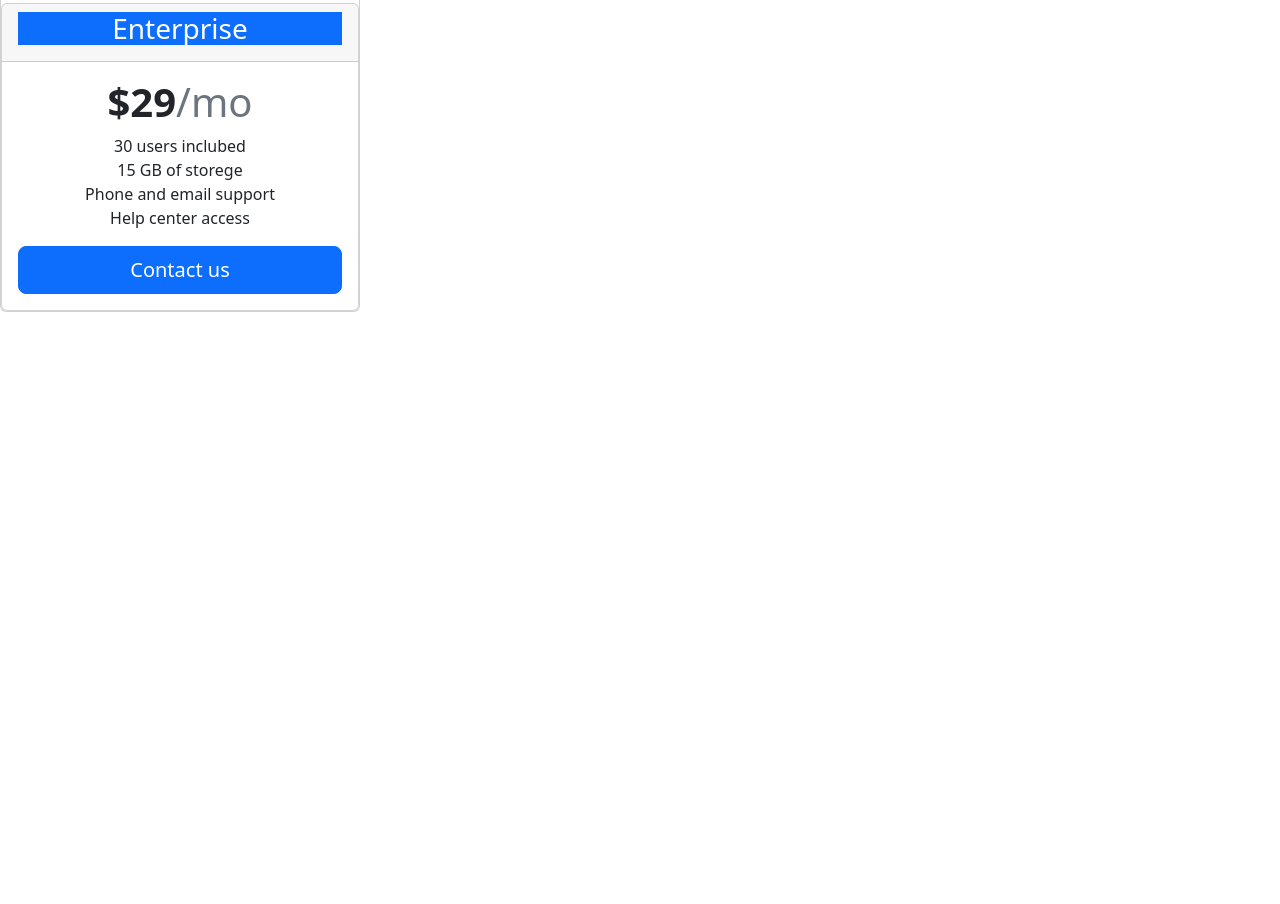
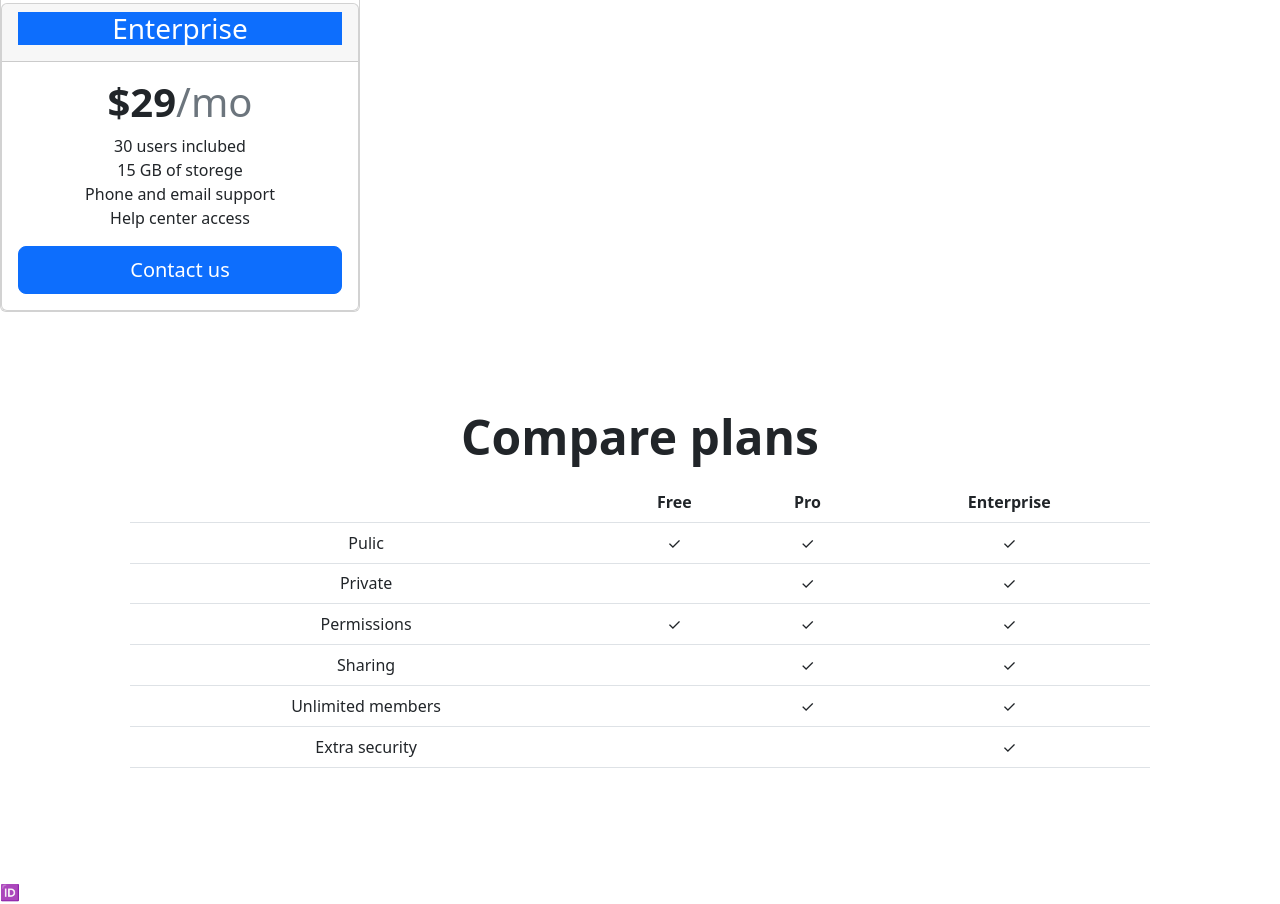
Before and after one commit to anhdiu/baitapvenha-cv, a plain HTML site: page index.html in a window 1280 px wide. Shown: the part 947-1851 px from the top of the page. Before the commit the page ends 1259 px from the top, so only its background shows below. Drawn offline with nearby package versions, Linux system fonts and the light colour scheme.

Commit message:
Add files via upload

```diff
--- a/index.html
+++ b/index.html
@@ -11,12 +11,14 @@
     <script src="https://cdn.jsdelivr.net/npm/bootstrap@5.2.1/dist/js/bootstrap.bundle.min.js"></script>
     <link href="https://cdnjs.cloudflare.com/ajax/libs/font-awesome/6.2.0/css/all.min.css" rel="stylesheet">
 </head>
+
 <body>
     <div class="container my-5 p-5 text-center">
         <h1 class="display-5 fw-bold">Pricing</h1>
-        <p class="fs-5 fw-light mt-2">Quikly build an effective pricing table for your potential customer with this Boostrap example. it's built with default Boostrap components and Utilities  with little customization.</p>
+        <p class="fs-5 fw-light mt-2">Quikly build an effective pricing table for your potential customer with this
+            Boostrap example. it's built with default Boostrap components and Utilities with little customization.</p>
     </div>
-        <div class="card" style="max-width: 360px">
+    <div class="card" style="max-width: 360px">
         <div class="card-header">
             <div class="h3 text-center">Free</div>
         </div>
@@ -35,10 +37,11 @@
         </div>
     </div>
 
+
     <div class="card" style="max-width: 360px">
         <div class="card-header">
             <div class="h3 text-center ">Pro</div>
-    </div>
+        </div>
         <div class="card-body">
             <h1 class=" text-center">
                 <strong>$15</strong><span class="text-secondary">/mo</span>
@@ -50,8 +53,8 @@
             <div class="mt-3">
                 <button class="btn btn-outline-primary btn-lg w-100 text-bg-primary">Get started</button>
             </div>
-    </div>
-    <div class="card" style="max-width: 360px">
+        </div>
+        <div class="card" style="max-width: 360px">
             <div class="card-header">
                 <div class="h3 text-center text-bg-primary">Enterprise</div>
             </div>
@@ -71,6 +74,66 @@
 
 
         </div>
+    </div>
+    <div class="container my-5 p-5 text-center">
+        <h1 class="display-5 fw-bold">Compare plans</h1>
+        <div class="container mt-3">
+            <table class="table">
+                <thead>
+                    <tr>
+                        <th></th>
+                        <th>Free</th>
+                        <th>Pro</th>
+                        <th>Enterprise</th>
 
+                    </tr>
+                </thead>
+                <tbody>
+                    <tr>
+                        <td>Pulic</td>
+                        <td>✓</td>
+                        <td>✓</td>
+                        <td>✓</td>
+                    </tr>
+                    <tr></tr>
+                        <td>Private</td>
+                        <td></td>
+                        <td>✓</td>
+                        <td>✓</td>
+
+                    </tr>
+                    <tr>
+                        <td>Permissions</td>
+                        <td>✓</td>
+                        <td>✓</td>
+                        <td>✓</td>
+                    </tr>
+                    <tr>
+                        <td>Sharing</td>
+                        <td></td>
+                        <td>✓</td>
+                        <td>✓</td>
+                    </tr>
+                    <tr>
+                        <td>Unlimited members</td>
+                        <td></td>
+                        <td>✓</td>
+                        <td>✓</td>
+                    </tr>
+                    <tr>
+                        <td>Extra security</td>
+                        <td></td>
+                        <td></td>
+                        <td>✓</td>
+                    </tr>
+                    </tr>
+
+                    </tr>
+                </tbody>
+            </table>
+        </div>
+    </div>
+    <div>🆔</div>
 </body>
+
 </html>
```
